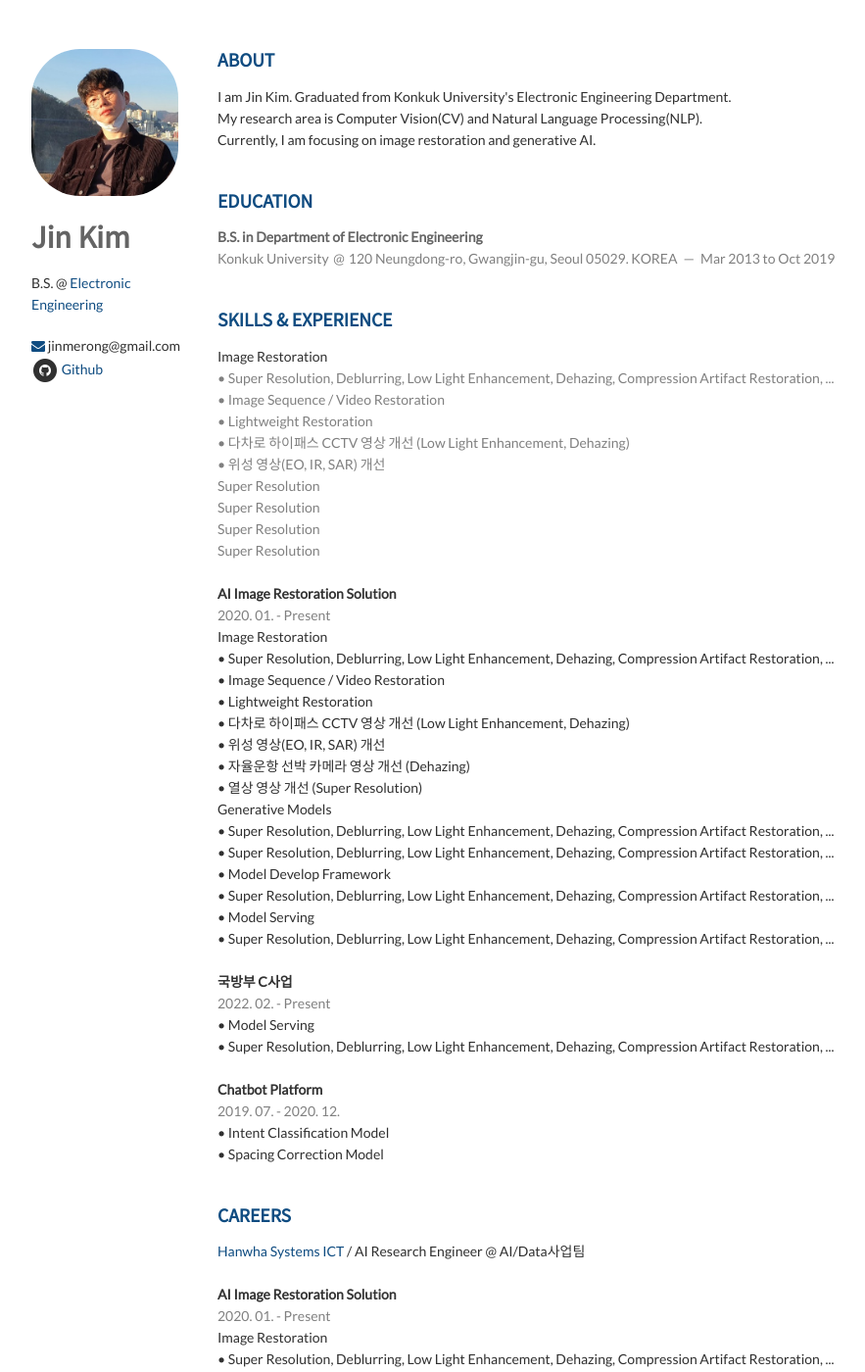
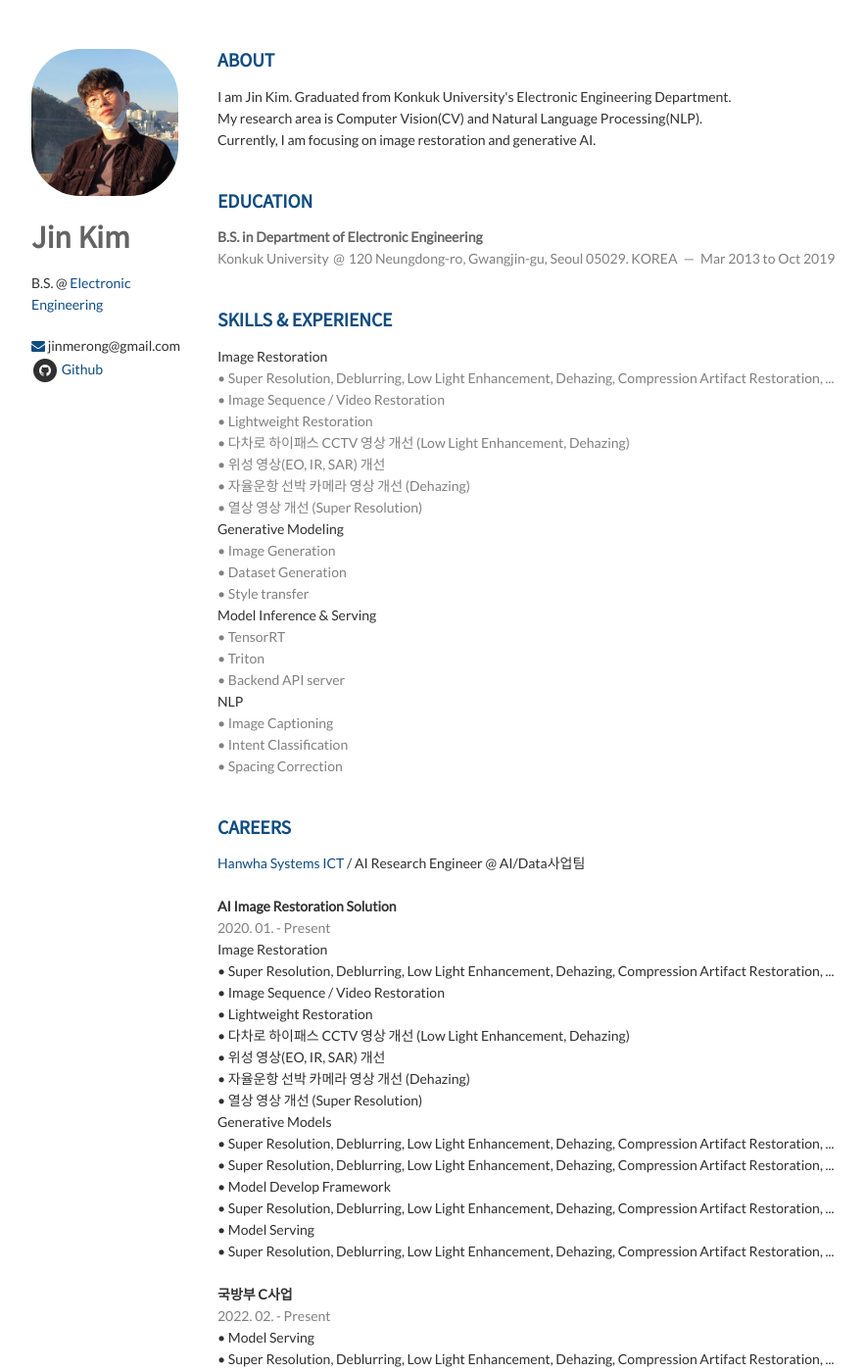
Before and after one commit to K-I-M-J-I-N/K-I-M-J-I-N.github.io, a Jekyll site: the page built from index.html, in a window 1280 px wide and 1400 px high. Shown: the whole window at 98% size, without its empty margins (138-1021 px from the left). Built offline with Jekyll 4.4.1, drawn with Linux system fonts in a browser that asks for light colours; nearby versions of some CDN libraries; the list of posts is cut into pages by our own code.

Commit message:
Update skills.html

```diff
--- a/_includes/skills.html
+++ b/_includes/skills.html
@@ -9,39 +9,27 @@
             <span>&bull; Lightweight Restoration</span><br/>
             <span>&bull; 다차로 하이패스 CCTV 영상 개선 (Low Light Enhancement, Dehazing)</span><br/>
             <span>&bull; 위성 영상(EO, IR, SAR) 개선</span><br/>
-            <span>Super Resolution</span><br/>
-            <span>Super Resolution</span><br/>
-            <span>Super Resolution</span><br/>
-            <span>Super Resolution</span><br/>
+            <span>&bull; 자율운항 선박 카메라 영상 개선 (Dehazing)</span><br/>
+            <span>&bull; 열상 영상 개선 (Super Resolution)</span><br/>
         </header>
-        <p>&nbsp;</p>
-        <p><strong>AI Image Restoration Solution </strong></p>
-        <header><span>2020. 01. - Present</span><br></header>
-        <p>Image Restoration</p>
-        <span>&bull; Super Resolution, Deblurring, Low Light Enhancement, Dehazing, Compression Artifact Restoration, ...</span><br>
-        <span>&bull; Image Sequence / Video Restoration</span><br>
-        <span>&bull; Lightweight Restoration</span><br>
-        <span>&bull; 다차로 하이패스 CCTV 영상 개선 (Low Light Enhancement, Dehazing)</span><br>
-        <span>&bull; 위성 영상(EO, IR, SAR) 개선</span><br>
-        <span>&bull; 자율운항 선박 카메라 영상 개선 (Dehazing)</span><br>
-        <span>&bull; 열상 영상 개선 (Super Resolution)</span><br>
-        <p>Generative Models</p>
-        <span>&bull; Super Resolution, Deblurring, Low Light Enhancement, Dehazing, Compression Artifact Restoration, ...</span><br>
-        <span>&bull; Super Resolution, Deblurring, Low Light Enhancement, Dehazing, Compression Artifact Restoration, ...</span><br>
-        <p>&bull; Model Develop Framework</p>
-        <span>&bull; Super Resolution, Deblurring, Low Light Enhancement, Dehazing, Compression Artifact Restoration, ...</span><br>
-        <p>&bull; Model Serving</p>
-        <span>&bull; Super Resolution, Deblurring, Low Light Enhancement, Dehazing, Compression Artifact Restoration, ...</span><br>
-        <p>&nbsp;</p>
-        <p><strong>국방부 C사업</strong></p>
-        <header><span>2022. 02. - Present</span><br></header>
-        <p>&bull; Model Serving</p>
-        <span>&bull; Super Resolution, Deblurring, Low Light Enhancement, Dehazing, Compression Artifact Restoration, ...</span><br>
-        <p>&nbsp;</p>
-        <p><strong>Chatbot Platform</strong></p>
-        <header><span>2019. 07. - 2020. 12.</span><br></header>
-        <p>&bull; Intent Classification Model</p>
-        <p>&bull; Spacing Correction Model</p>
+        <header>
+            Generative Modeling<br/>
+            <span>&bull; Image Generation</span><br/>
+            <span>&bull; Dataset Generation</span><br/>
+            <span>&bull; Style transfer</span><br/>
+        </header>
+        <header>
+            Model Inference & Serving<br/>
+            <span>&bull; TensorRT</span><br/>
+            <span>&bull; Triton</span><br/>
+            <span>&bull; Backend API server</span><br/>
+        </header>
+        <header>
+            NLP<br/>
+            <span>&bull; Image Captioning</span><br/>
+            <span>&bull; Intent Classification</span><br/>
+            <span>&bull; Spacing Correction</span><br/>
+        </header>
     </article>
 
 </section>
```
